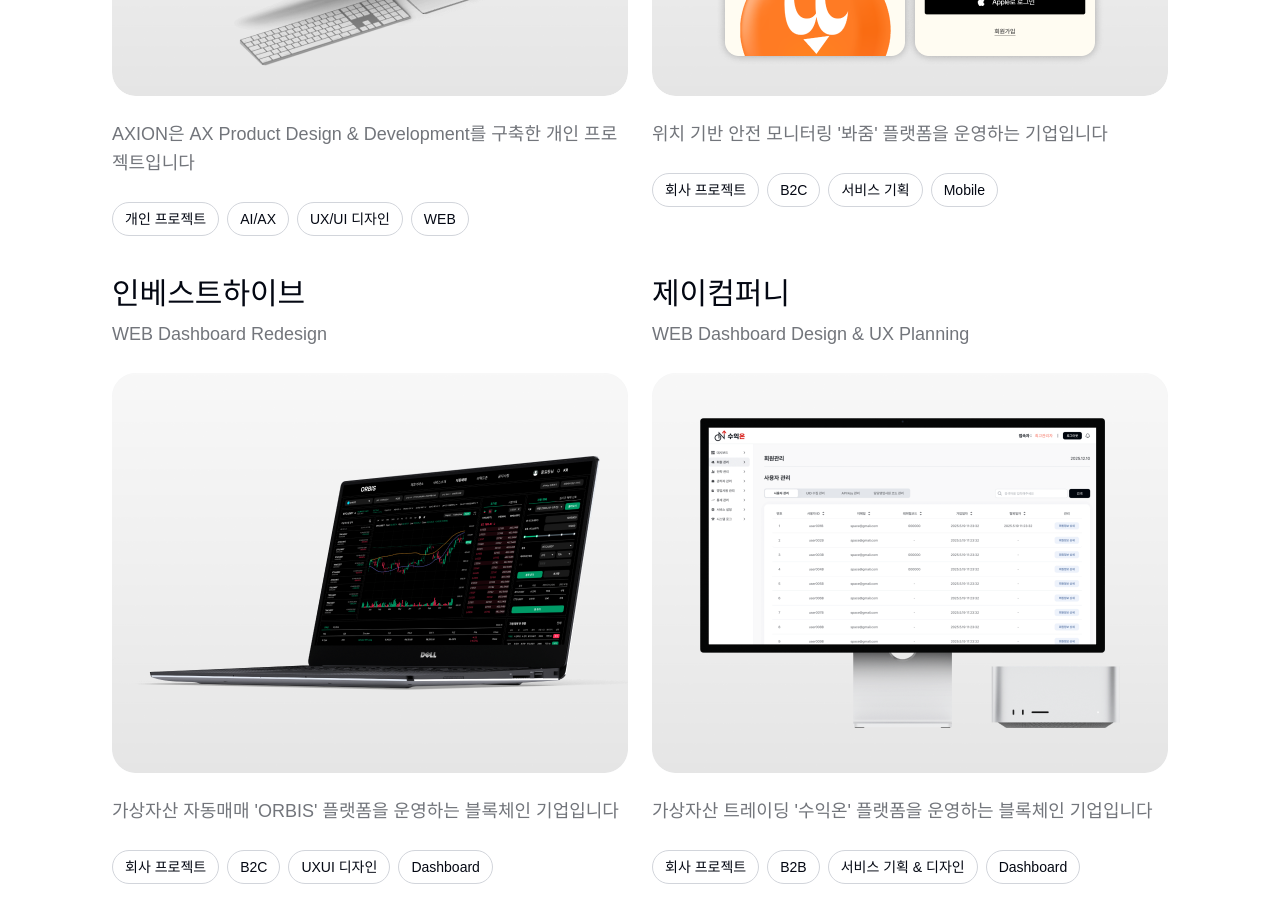
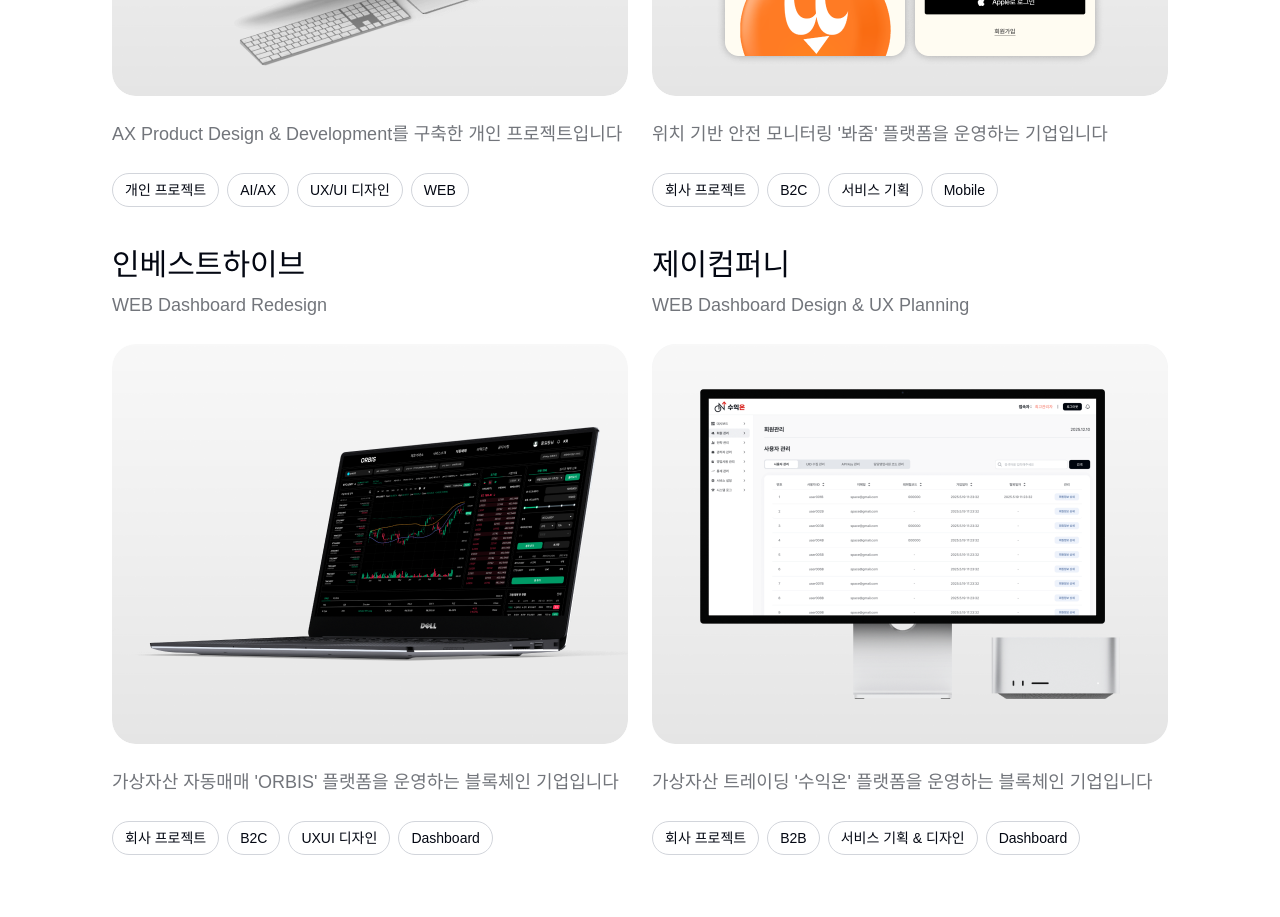
Before and after one commit to rlatjdgh9612/axion-portfolio, a Next.js app: page / in a window 1280 px wide. Shown: the part 1280-2197 px from the top of the page. Built offline with nearby package versions, Linux system fonts and the light colour scheme; a web font is replaced by a local one.

Commit message:
fix: use card summary on project cards

```diff
--- a/components/project-card.tsx
+++ b/components/project-card.tsx
@@ -14,7 +14,7 @@
           <Image className="project-card-image project-card-image-dark" src={darkImage!} alt="" aria-hidden="true" width={516} height={400} sizes="(max-width: 640px) 342px, 516px" priority={priority} unoptimized />
         </> : null}
       </Link>
-      <p className="project-summary">{project.summary}</p>
+      <p className="project-summary">{project.cardSummary ?? project.summary}</p>
       <div className="tag-list"><span>{project.categoryLabel}</span>{project.tags.map((tag) => <span key={tag}>{tag}</span>)}</div>
     </article>
   );
```
